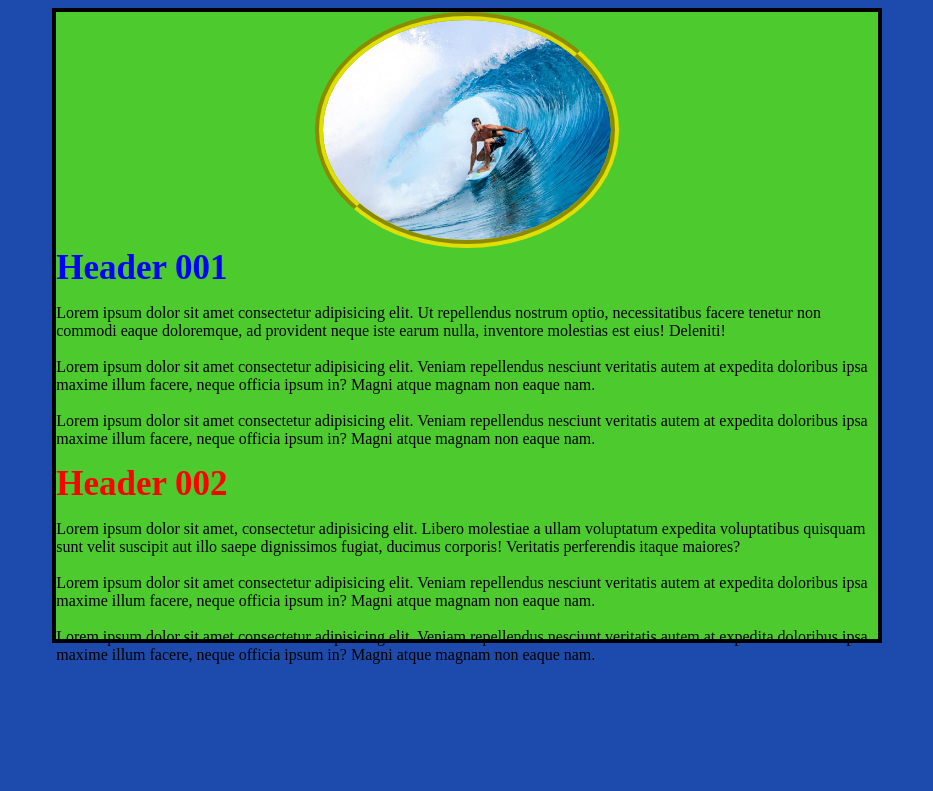
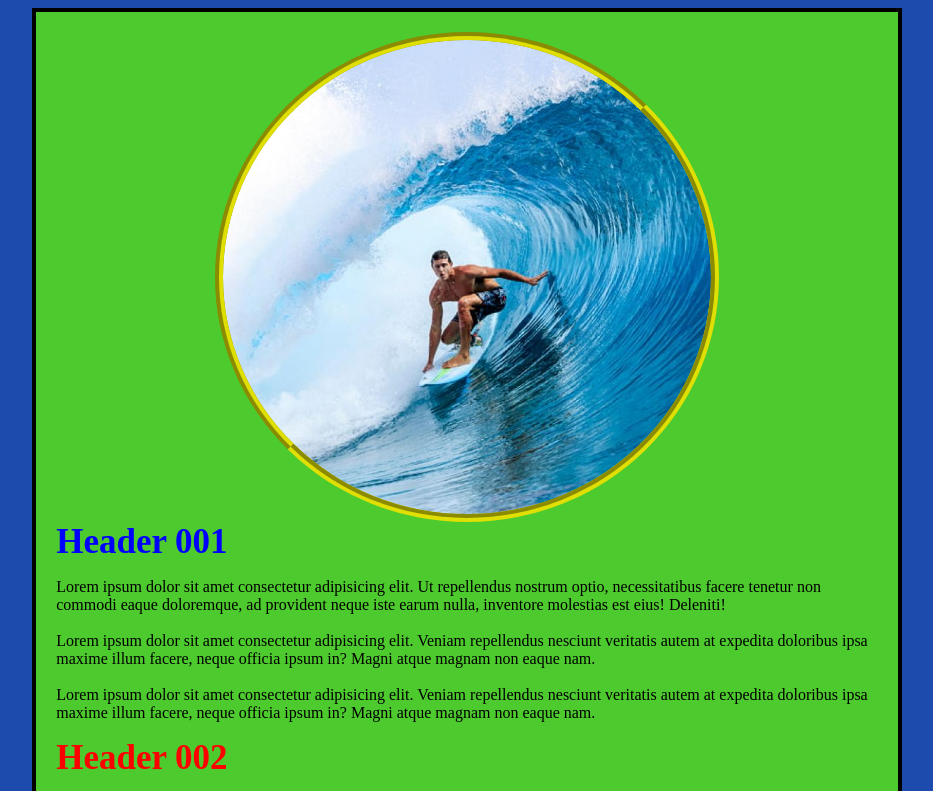
Before and after one commit to twitchey00/CIT85, a plain HTML site: page week 5/margin 0 auto/index.html in a window 1280 px wide. Shown: the top 791 px of the page, without its empty margins (173-1106 px from the left). Drawn offline with Linux system fonts and the light colour scheme.

Commit message:
margin 0 auto

```diff
--- a/week 5/margin 0 auto/main.css
+++ b/week 5/margin 0 auto/main.css
@@ -5,9 +5,9 @@ body {
 .box1 {
     border: 4px solid black;
     margin: 0 auto;
-    height: 80%;
+    /* height: 80%; */
     width: 65%;
-    padding:auto;
+    padding:20px;
     background-color:rgb(77, 202, 45);
 
 }
@@ -16,19 +16,20 @@ body {
     margin: 0 auto;
     height: 35%;
     width: 35%;
-    padding: auto;
+    padding: 100px;
     border: 8px groove rgb(223, 223, 4);
     border-radius: 50%;
     background-image: url(./glossary-of-surfing.jpg);
     background-repeat: no-repeat;
     background-size:cover;
+    background-position: center;
 
 }
 
 .header1{
     margin: 0 auto;
     display: inline-block;
-    padding: auto;
+    /* padding: auto; */
     font-size: 35px;
     font-family:'Times New Roman', Times, serif;
     color:blue;
@@ -38,7 +39,7 @@ body {
 .header2{
     margin: 0 auto;
     display: inline-block;
-    padding: auto;
+    /* padding: auto; */
     font-size: 35px;
     font-family:'Times New Roman', Times, serif;
     color:red;
```
